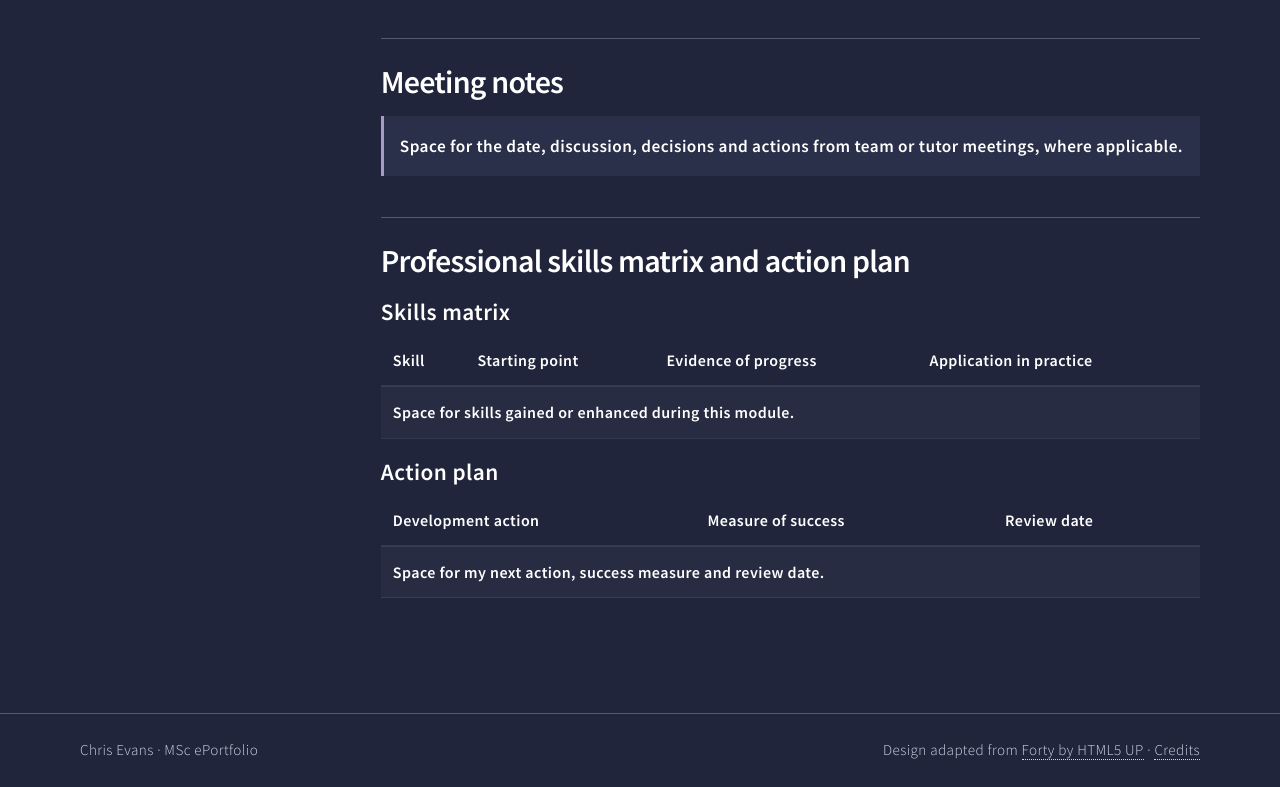
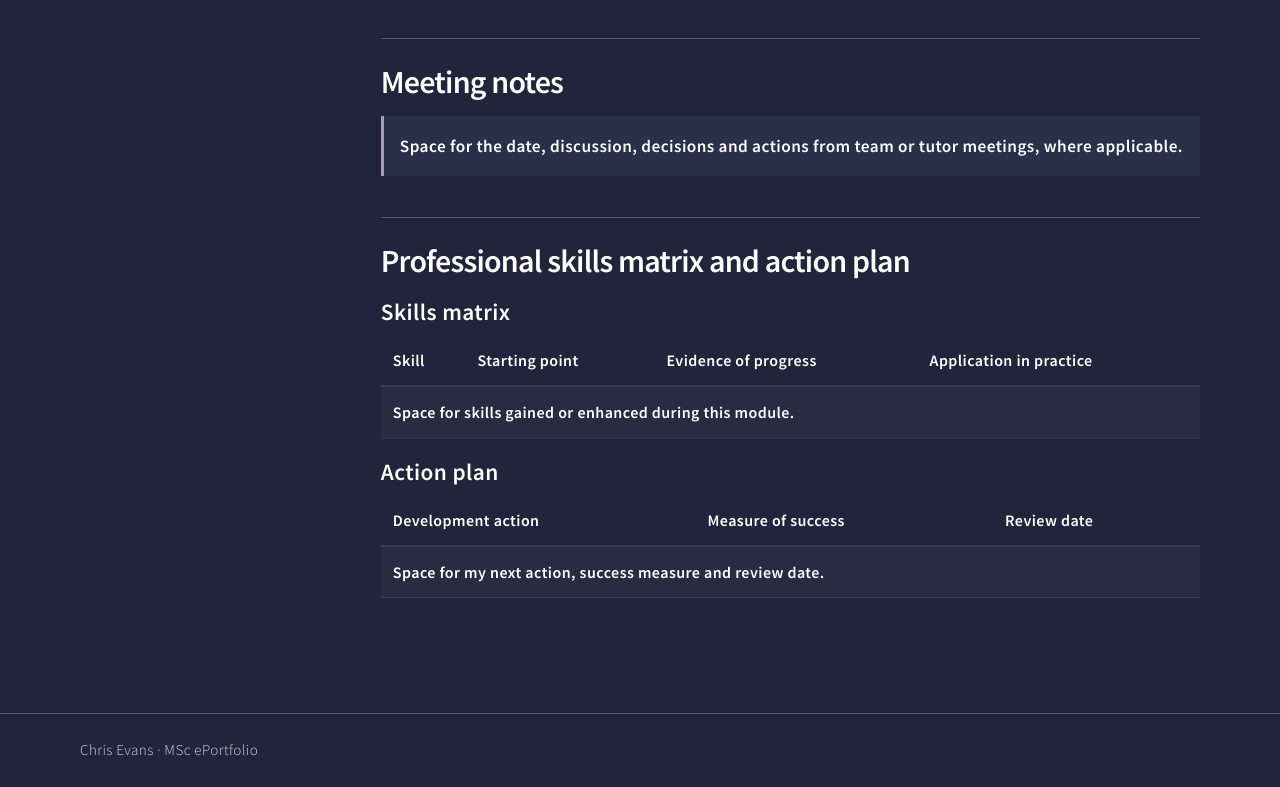
Before and after one commit to ce26229/eportfolio, a plain HTML site: page modules/launch-into-computing.html in a window 1280 px wide. Shown: the part 1335-2122 px from the top of the page. Drawn offline with Linux system fonts and the light colour scheme.

Commit message:
Update launch-into-computing.html

```diff
--- a/modules/launch-into-computing.html
+++ b/modules/launch-into-computing.html
@@ -65,7 +65,6 @@
   </main>
   <footer id="footer"><div class="footer-inner">
     <span>Chris Evans · MSc ePortfolio</span>
-    <span>Design adapted from <a href="https://html5up.net/forty">Forty by HTML5 UP</a> · <a href="../credits.html">Credits</a></span>
   </div></footer>
 </div>
 </body>
```
